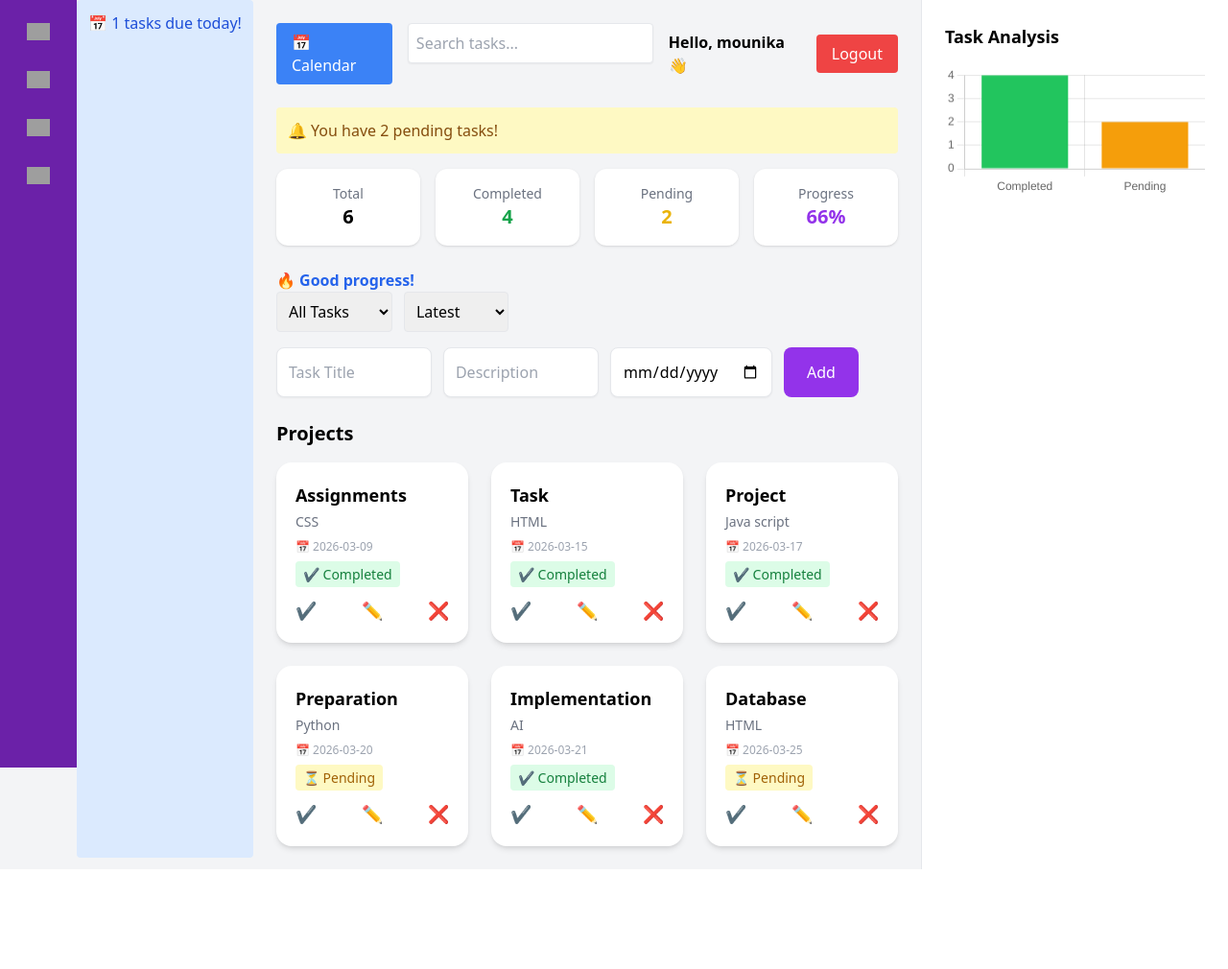
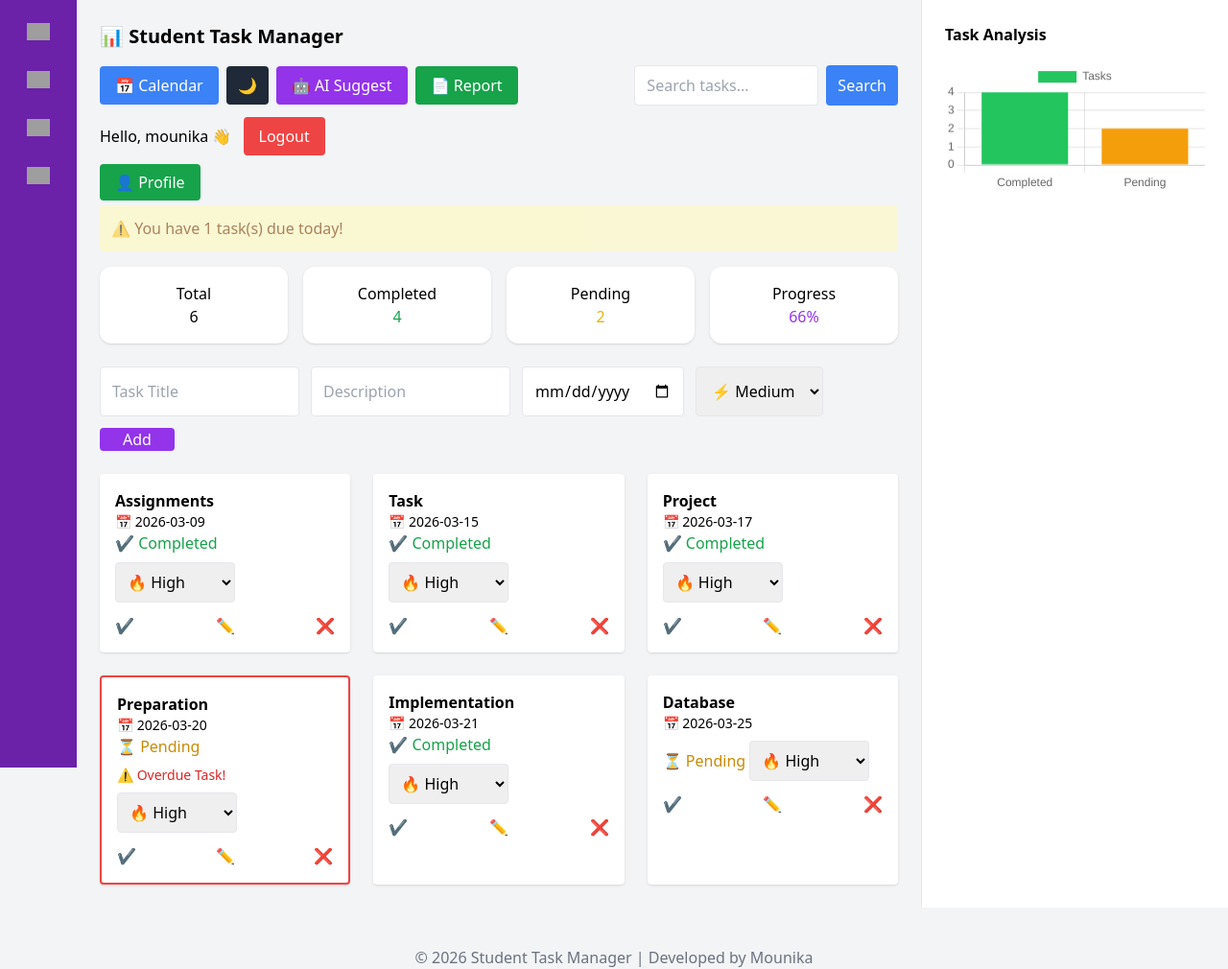
Before and after one commit to kategarmounika/student_task_manager, a Flask app: page /dashboard in a window 1280 px wide. Shown: the whole page at 96% size. Before the commit the page ends 906 px from the top, so only its background shows below. Run offline with Flask 3, Linux system fonts and the light colour scheme; a user stored in the database is signed in; data comes from the database, SQL or seed files in the repository; both versions use the stored data as it was after the commit; some libraries are stand-ins or nearby versions; grey boxes are pictures that could not be loaded.

Commit message:
final update

```diff
--- a/api/app.py
+++ b/api/app.py
@@ -3,8 +3,12 @@ from werkzeug.security import generate_password_hash, check_password_hash
 import sqlite3
 from datetime import date
 import os
+from reportlab.platypus import SimpleDocTemplate, Paragraph, Spacer
+from reportlab.lib.styles import getSampleStyleSheet
+import io
+from flask import send_file
+from flask import jsonify
 
-# ✅ Correct Flask app initialization (for api folder)
 app = Flask(
     __name__,
     template_folder=os.path.join(os.path.dirname(__file__), '../templates'),
@@ -57,26 +61,33 @@ def home():
 @app.route('/register', methods=['GET', 'POST'])
 def register():
     if request.method == 'POST':
+        name = request.form.get('name')
+        email = request.form.get('email')
+        password = request.form.get('password')
+
         conn = get_db()
 
-        try:
-            conn.execute(
-                "INSERT INTO users (name, email, password) VALUES (?, ?, ?)",
-                (
-                    request.form['name'],
-                    request.form['email'],
-                    generate_password_hash(request.form['password'])
-                )
-            )
-            conn.commit()
-            flash("Registered successfully!")
-            return redirect('/login')
+        # 🔍 Check if email exists
+        existing_user = conn.execute(
+            "SELECT * FROM users WHERE email=?",
+            (email,)
+        ).fetchone()
 
-        except sqlite3.IntegrityError:
-            flash("Email already exists!")
+        if existing_user:
+            flash("⚠️ Email already registered!")
+            conn.close()
+            return redirect('/register')
 
-        finally:
-            conn.close()
+        # ✅ Insert new user
+        conn.execute(
+            "INSERT INTO users (name, email, password) VALUES (?, ?, ?)",
+            (name, email, generate_password_hash(password))
+        )
+        conn.commit()
+        conn.close()
+
+        flash("✅ Registered successfully!")
+        return redirect('/login')
 
     return render_template('register.html')
 
@@ -112,30 +123,11 @@ def dashboard():
     conn = get_db()
     user_id = session['user_id']
 
-    search = request.args.get("search")
-    filter_status = request.args.get("filter")
-    sort = request.args.get("sort")
+    tasks = conn.execute(
+        "SELECT * FROM tasks WHERE user_id=?",
+        (user_id,)
+    ).fetchall()
 
-    query = "SELECT * FROM tasks WHERE user_id=?"
-    params = [user_id]
-
-    if search:
-        query += " AND title LIKE ?"
-        params.append(f"%{search}%")
-
-    if filter_status == "completed":
-        query += " AND status='Completed'"
-    elif filter_status == "pending":
-        query += " AND status='Pending'"
-
-    if sort == "latest":
-        query += " ORDER BY id DESC"
-    elif sort == "oldest":
-        query += " ORDER BY id ASC"
-    elif sort == "due":
-        query += " ORDER BY due_date ASC"
-
-    tasks = conn.execute(query, tuple(params)).fetchall()
     conn.close()
 
     total = len(tasks)
@@ -144,11 +136,16 @@ def dashboard():
 
     percent = int((completed / total) * 100) if total > 0 else 0
 
-    # Notifications
     today = str(date.today())
+
     due_today = [
         t for t in tasks
         if t['due_date'] == today and t['status'] == "Pending"
+    ]
+
+    overdue_tasks = [
+        t for t in tasks
+        if t['due_date'] < today and t['status'] == "Pending"
     ]
 
     return render_template(
@@ -159,8 +156,119 @@ def dashboard():
         pending=pending,
         percent=percent,
         due_today=due_today,
-        user_name=session.get('user_name')
+        overdue_tasks=overdue_tasks,
+        user_name=session.get('user_name'),
+        today=today
     )
+
+@app.route('/suggest', methods=['GET', 'POST'])
+def suggest():
+    suggestions = []
+
+    if request.method == 'POST':
+        topic = request.form['topic']
+
+        # Simple AI-like logic
+        if "exam" in topic.lower():
+            suggestions = [
+                "📘 Revise important concepts",
+                "📝 Practice previous question papers",
+                "⏰ Create a study schedule",
+                "📊 Analyze weak topics"
+            ]
+        elif "project" in topic.lower():
+            suggestions = [
+                "💻 Complete coding module",
+                "📄 Prepare documentation",
+                "🎯 Test all features",
+                "📊 Create presentation slides"
+            ]
+        else:
+            suggestions = [
+                "📚 Study consistently",
+                "🧠 Practice coding",
+                "🎯 Set daily goals",
+                "📝 Track your progress"
+            ]
+
+    return render_template('suggest.html', suggestions=suggestions)
+
+@app.route('/profile')
+def profile():
+    if 'user_id' not in session:
+        return redirect('/login')
+
+    conn = get_db()
+
+    user = conn.execute(
+        "SELECT name, email FROM users WHERE id=?",
+        (session['user_id'],)
+    ).fetchone()
+
+    tasks = conn.execute(
+        "SELECT * FROM tasks WHERE user_id=?",
+        (session['user_id'],)
+    ).fetchall()
+
+    conn.close()
+
+    total = len(tasks)
+    completed = len([t for t in tasks if t['status'] == 'Completed'])
+    pending = len([t for t in tasks if t['status'] == 'Pending'])
+
+    return render_template(
+        'profile.html',
+        user=user,
+        total=total,
+        completed=completed,
+        pending=pending
+    )
+
+@app.route('/update-priority/<int:id>', methods=['POST'])
+def update_priority(id):
+    data = request.get_json()
+    priority = data.get('priority')
+
+    conn = get_db()
+
+    conn.execute(
+        "UPDATE tasks SET priority=? WHERE id=?",
+        (priority, id)
+    )
+
+    conn.commit()
+    conn.close()
+
+    return jsonify({"status": "success"})
+
+@app.route('/forgot', methods=['GET', 'POST'])
+def forgot():
+    if request.method == 'POST':
+        email = request.form['email']
+        new_password = request.form['password']
+
+        conn = get_db()
+
+        user = conn.execute(
+            "SELECT * FROM users WHERE email=?",
+            (email,)
+        ).fetchone()
+
+        if user:
+            conn.execute(
+                "UPDATE users SET password=? WHERE email=?",
+                (generate_password_hash(new_password), email)
+            )
+            conn.commit()
+            conn.close()
+
+            flash("Password updated successfully!")
+            return redirect('/login')
+        else:
+            flash("Email not found!")
+
+    return render_template('forgot.html')
+
 
 # ---------------- TOGGLE STATUS ----------------
 @app.route('/toggle/<int:id>')
@@ -263,11 +371,65 @@ def calendar():
 
     return render_template('calendar.html', tasks=tasks)
 
+
+@app.route('/download-report')
+def download_report():
+    if 'user_id' not in session:
+        return redirect('/login')
+
+    conn = get_db()
+
+    tasks = conn.execute(
+        "SELECT * FROM tasks WHERE user_id=?",
+        (session['user_id'],)
+    ).fetchall()
+
+    conn.close()
+
+    buffer = io.BytesIO()
+
+    doc = SimpleDocTemplate(buffer)
+    styles = getSampleStyleSheet()
+
+    elements = []
+
+    # Title
+    elements.append(Paragraph("Student Task Report", styles['Title']))
+    elements.append(Spacer(1, 10))
+
+    # User
+    elements.append(Paragraph(f"User: {session.get('user_name')}", styles['Normal']))
+    elements.append(Spacer(1, 10))
+
+    # Summary
+    total = len(tasks)
+    completed = len([t for t in tasks if t['status'] == 'Completed'])
+    pending = len([t for t in tasks if t['status'] == 'Pending'])
+
+    elements.append(Paragraph(f"Total Tasks: {total}", styles['Normal']))
+    elements.append(Paragraph(f"Completed: {completed}", styles['Normal']))
+    elements.append(Paragraph(f"Pending: {pending}", styles['Normal']))
+    elements.append(Spacer(1, 20))
+
+    # Task list
+    for t in tasks:
+        elements.append(Paragraph(
+            f"{t['title']} - {t['status']} (Due: {t['due_date']})",
+            styles['Normal']
+        ))
+        elements.append(Spacer(1, 5))
+
+    doc.build(elements)
+
+    buffer.seek(0)
+
+    return send_file(buffer, as_attachment=True, download_name="report.pdf", mimetype='application/pdf')
+
+
 # ---------------- LOGOUT ----------------
 @app.route('/logout')
 def logout():
     session.clear()
-    flash("Logged out!")
     return redirect('/login')
 
 # ---------------- RUN ----------------
--- a/create_db.py
+++ b/create_db.py
@@ -10,6 +10,7 @@ CREATE TABLE tasks (
     status TEXT
 )
 """)
+ALTER TABLE tasks ADD COLUMN priority TEXT DEFAULT 'Medium';
 
 conn.commit()
 conn.close()
--- a/templates/dashboard.html
+++ b/templates/dashboard.html
@@ -1,5 +1,6 @@
 <!DOCTYPE html>
 <html>
+
 <head>
   <title>Dashboard</title>
   <script src="https://cdn.tailwindcss.com"></script>
@@ -8,208 +9,161 @@
 
 <body class="bg-gray-100">
 
-<div class="flex flex-col md:flex-row">
+<div class="flex">
 
   <!-- Sidebar -->
   <div class="hidden md:flex w-20 bg-purple-800 h-screen flex-col items-center py-6 space-y-8 text-white">
-  <img src="https://img.icons8.com/ios-filled/50/ffffff/home.png" class="w-6 hover:scale-110 transition"/>
-  <img src="https://img.icons8.com/ios-filled/50/ffffff/task.png" class="w-6 hover:scale-110 transition"/>
-  <img src="https://img.icons8.com/ios-filled/50/ffffff/combo-chart.png" class="w-6 hover:scale-110 transition"/>
-  <img src="https://img.icons8.com/ios-filled/50/ffffff/settings.png" class="w-6 hover:scale-110 transition"/>
+    <img src="https://img.icons8.com/ios-filled/50/ffffff/home.png" class="w-6"/>
+    <img src="https://img.icons8.com/ios-filled/50/ffffff/task.png" class="w-6"/>
+    <img src="https://img.icons8.com/ios-filled/50/ffffff/combo-chart.png" class="w-6"/>
+    <img src="https://img.icons8.com/ios-filled/50/ffffff/settings.png" class="w-6"/>
   </div>
 
-{% if due_today %}
-<div class="bg-blue-100 text-blue-700 p-3 rounded mb-3">
-  📅 {{ due_today|length }} tasks due today!
+  <!-- MAIN CONTENT -->
+  <div class="flex-1 p-6">
+
+    <h2 class="text-xl font-bold mb-4">📊 Student Task Manager</h2>
+
+    <!-- TOP BAR -->
+    <div class="flex items-center justify-between flex-wrap gap-3 mb-4">
+
+      <div class="flex gap-2">
+        <a href="/calendar" class="bg-blue-500 text-white px-4 py-2 rounded">📅 Calendar</a>
+        <button onclick="toggleDark()" class="bg-gray-800 text-white px-3 py-2 rounded">🌙</button>
+        <a href="/suggest" class="bg-purple-600 text-white px-4 py-2 rounded">🤖 AI Suggest</a>
+        <a href="/download-report" class="bg-green-600 text-white px-4 py-2 rounded">📄 Report</a>
       </div>
-{% endif %}
 
-{% if overdue %}
-<div class="bg-red-100 text-red-700 p-3 rounded mb-3">
-  ⚠️ {{ overdue|length }} overdue tasks!
-</div>
-{% endif %}
-<!-- Main -->
-<div class="flex-1 p-4 md:p-6 max-w-6xl mx-auto">
-
-<!-- 🔔 Flash Messages -->
-{% with messages = get_flashed_messages() %}
-  {% if messages %}
-    <div class="mb-4 space-y-2">
-      {% for msg in messages[-2:] %}
-        <div class="bg-green-100 text-green-700 p-2 rounded">
-          {{ msg }}
-        </div>
-      {% endfor %}
-    </div>
-  {% endif %}
-{% endwith %}
-
-<!-- Top bar -->
-<div class="flex flex-col md:flex-row justify-between gap-4 mb-6">
-
-  <a href="/calendar"
-    class="bg-blue-500 text-white px-4 py-2 rounded">
-    📅 Calendar
-  </a>
-
-  <!-- Search -->
-  <form method="GET" action="/dashboard">
-    <input type="text" name="search" placeholder="Search tasks..."
-      class="p-2 border rounded w-full md:w-64 shadow-sm">
+      <form method="GET" action="/dashboard" class="flex gap-2">
+        <input type="text" name="search" value="{{ request.args.get('search', '') }}"
+          placeholder="Search tasks..." class="border px-3 py-2 rounded w-48">
+        <button class="bg-blue-500 text-white px-3 py-2 rounded">Search</button>
       </form>
 
-  <div class="flex items-center justify-between md:justify-end gap-4">
-    <p class="font-semibold">Hello, {{ user_name }} 👋</p>
-
-    <a href="/logout"
-       class="bg-red-500 text-white px-4 py-2 rounded hover:bg-red-600">
-      Logout
-    </a>
+      <div class="flex items-center gap-3">
+        <span>Hello, {{ user_name }} 👋</span>
+        <a href="/logout" class="bg-red-500 text-white px-4 py-2 rounded">Logout</a>
       </div>
 
     </div>
 
-<!-- ⚠️ Overdue Alert -->
-{% if overdue %}
-<div class="bg-red-100 text-red-700 p-3 rounded mb-4">
-  ⚠️ {{ overdue|length }} overdue tasks!
+    <!-- Profile -->
+    <a href="/profile" class="bg-green-600 text-white px-4 py-2 rounded">👤 Profile</a>
+
+    <!-- ALERT -->
+    {% if due_today|length > 0 %}
+    <div class="bg-yellow-100 text-yellow-800 p-3 rounded mb-4 mt-3 animate-pulse">
+      ⚠️ You have {{ due_today|length }} task(s) due today!
     </div>
     {% endif %}
 
-<!-- 🔔 Pending Alert -->
-{% if pending > 0 %}
-<div class="bg-yellow-100 text-yellow-800 p-3 rounded mb-4">
-  🔔 You have {{ pending }} pending tasks!
-</div>
-{% endif %}
-
-<!-- Stats -->
+    <!-- STATS -->
     <div class="grid grid-cols-2 md:grid-cols-4 gap-4 mb-6">
 
       <div class="bg-white p-4 rounded-xl shadow text-center">
-    <p class="text-gray-500 text-sm">Total</p>
-    <h2 class="text-xl font-bold">{{ total }}</h2>
+        <p>Total</p>
+        <h2>{{ total }}</h2>
       </div>
 
       <div class="bg-white p-4 rounded-xl shadow text-center">
-    <p class="text-gray-500 text-sm">Completed</p>
-    <h2 class="text-green-600 text-xl font-bold">{{ completed }}</h2>
+        <p>Completed</p>
+        <h2 class="text-green-600">{{ completed }}</h2>
       </div>
 
       <div class="bg-white p-4 rounded-xl shadow text-center">
-    <p class="text-gray-500 text-sm">Pending</p>
-    <h2 class="text-yellow-500 text-xl font-bold">{{ pending }}</h2>
+        <p>Pending</p>
+        <h2 class="text-yellow-500">{{ pending }}</h2>
       </div>
 
       <div class="bg-white p-4 rounded-xl shadow text-center">
-    <p class="text-gray-500 text-sm">Progress</p>
-    <h2 class="text-purple-600 text-xl font-bold">{{ percent }}%</h2>
+        <p>Progress</p>
+        <h2 class="text-purple-600">{{ percent }}%</h2>
       </div>
 
     </div>
 
-{% if percent == 100 %}
-<p class="text-green-600 font-semibold">🎉 All tasks completed!</p>
-{% elif percent > 50 %}
-<p class="text-blue-600 font-semibold">🔥 Good progress!</p>
-{% else %}
-<p class="text-gray-600">Keep going 💪</p>
-{% endif %}
+    <!-- ADD TASK -->
+    <form method="POST" action="/add" class="mb-6 flex gap-3 flex-wrap">
 
-<!-- Filter + Sort -->
-<div class="flex flex-col md:flex-row gap-3 mb-4">
+      <input name="title" placeholder="Task Title" required class="p-3 border rounded w-1/4">
+      <input name="desc" placeholder="Description" required class="p-3 border rounded w-1/4">
+      <input type="date" name="due_date" class="p-3 border rounded">
 
-  <select onchange="location = this.value" class="p-2 border rounded">
-    <option value="/dashboard">All Tasks</option>
-    <option value="/dashboard?filter=completed">Completed</option>
-    <option value="/dashboard?filter=pending">Pending</option>
+      <!-- PRIORITY -->
+      <select name="priority" class="p-3 border rounded">
+        <option value="High">🔥 High</option>
+        <option value="Medium" selected>⚡ Medium</option>
+        <option value="Low">🌿 Low</option>
       </select>
 
-  <select onchange="location = this.value" class="p-2 border rounded">
-    <option value="/dashboard?sort=latest">Latest</option>
-    <option value="/dashboard?sort=oldest">Oldest</option>
-    <option value="/dashboard?sort=due">Due Date</option>
-  </select>
-
-</div>
-
-<!-- Add Task -->
-<form method="POST" action="/add" class="mb-6 flex flex-col md:flex-row gap-3">
-
-  <input name="title" placeholder="Task Title" required
-    class="p-3 border rounded-lg shadow-sm w-full md:w-1/4">
-
-  <input name="desc" placeholder="Description" required
-    class="p-3 border rounded-lg shadow-sm w-full md:w-1/4">
-
-  <input type="date" name="due_date"
-    class="p-3 border rounded-lg shadow-sm">
-
-  <button class="bg-purple-600 text-white px-6 rounded-lg hover:bg-purple-700">
-    Add
-  </button>
+      <button class="bg-purple-600 text-white px-6 rounded">Add</button>
 
     </form>
 
-<!-- Tasks -->
-<h2 class="text-xl font-bold mb-4">Projects</h2>
-
+    <!-- EMPTY -->
     {% if tasks|length == 0 %}
-<div class="text-center mt-10">
-  <img src="https://cdn-icons-png.flaticon.com/512/4076/4076478.png"
-       class="w-32 mx-auto mb-4">
       <p class="text-gray-500">No tasks yet. Add your first task 🚀</p>
-</div>
     {% endif %}
 
-<!-- Grid -->
-<div class="grid grid-cols-1 sm:grid-cols-2 lg:grid-cols-3 gap-6">
+    <!-- TASKS -->
+    <div class="grid grid-cols-1 md:grid-cols-3 gap-6">
 
     {% for task in tasks %}
-<div class="bg-white p-5 rounded-2xl shadow-md hover:shadow-xl hover:scale-105 transition">
+    <div class="
+      {% if task.due_date < today and task.status == 'Pending' %}
+      border-2 border-red-500 bg-red-50
+      {% endif %}
+      p-4 rounded shadow bg-white">
 
-  <h3 class="font-bold text-lg mb-1">{{ task.title }}</h3>
+      <h3 class="font-bold">{{ task.title }}</h3>
+      <p class="text-sm">📅 {{ task.due_date }}</p>
 
-  <p class="text-gray-500 text-sm mb-2">{{ task.description }}</p>
-
-  <p class="text-xs text-gray-400 mb-2">
-    📅 {{ task.due_date }}
-  </p>
-
-  <!-- Overdue -->
-  {% if task in overdue %}
-    <span class="text-red-500 text-xs">⚠ Overdue</span>
+      {% if task.status == 'Completed' %}
+      <span class="text-green-600">✔ Completed</span>
+      {% else %}
+      <span class="text-yellow-600">⏳ Pending</span>
       {% endif %}
 
-  <!-- Status -->
-  <div class="mt-2">
-    {% if task.status == 'Completed' %}
-      <span class="bg-green-100 text-green-700 px-2 py-1 rounded text-sm">
-        ✔ Completed
-      </span>
-    {% else %}
-      <span class="bg-yellow-100 text-yellow-700 px-2 py-1 rounded text-sm">
-        ⏳ Pending
-      </span>
+      <!-- OVERDUE -->
+      {% if task.due_date < today and task.status == 'Pending' %}
+      <p class="text-red-600 text-sm mt-2">⚠️ Overdue Task!</p>
       {% endif %}
+
+      <!-- PRIORITY BADGE -->
+      <select onchange="updatePriority({{ task.id }}, this.value)"
+      class="p-2 border rounded mt-2">
+
+         <option value="High" {% if task.priority == 'High' %}selected{% endif %}>🔥 High</option>
+         <option value="Medium" {% if task.priority == 'Medium' %}selected{% endif %}>⚡ Medium</option>
+         <option value="Low" {% if task.priority == 'Low' %}selected{% endif %}>🌿 Low</option>
+
+      </select>
+
+      <div class="flex justify-between mt-3">
+        <a href="/toggle/{{ task.id }}">✔</a>
+        <a href="/edit/{{ task.id }}">✏️</a>
+
+        <form action="/delete/{{ task.id }}" method="POST">
+          <button>❌</button>
+        </form>
       </div>
 
-  <!-- Actions -->
-  <div class="flex justify-between mt-3">
-
-    <!-- Toggle -->
-    <a href="/toggle/{{ task.id }}" class="text-green-600 text-lg">✔</a>
-
-    <!-- Edit -->
-    <a href="/edit/{{ task.id }}" class="text-blue-500 text-lg">✏️</a>
-
-    <!-- Delete -->
-    <form action="/delete/{{ task.id }}" method="POST">
-        <button class="text-red-500 text-lg">❌</button>
-    </form>
-
-  </div>
+      <script>
+      function updatePriority(taskId, priority) {
+        fetch(`/update-priority/${taskId}`, {
+          method: "POST",
+          headers: {
+            "Content-Type": "application/json"
+          },
+          body: JSON.stringify({ priority: priority })
+        })
+        .then(res => res.json())
+        .then(data => {
+          console.log("Updated:", data);
+        })
+        .catch(err => console.error(err));
+      }
+      </script>
 
     </div>
     {% endfor %}
@@ -218,15 +172,16 @@
 
   </div>
 
-<!-- Right Panel -->
-<div class="w-full md:w-80 bg-white p-6 border-l">
+  <!-- RIGHT PANEL -->
+  <div class="w-80 bg-white p-6 border-l">
+    <h3 class="font-bold mb-4">Task Analysis</h3>
+    <canvas id="myChart"></canvas>
+  </div>
 
-  <h3 class="font-bold mb-4 text-lg">Task Analysis</h3>
+</div>
 
-  <canvas id="myChart"></canvas>
-
+<!-- CHART -->
 <script>
-
 const completed = {{ completed }};
 const pending = {{ pending }};
 
@@ -239,19 +194,25 @@
             data: [completed, pending],
             backgroundColor: ['#22c55e', '#f59e0b']
         }]
-     },
-      options: {
-          responsive: true,
-          plugins: {
-              legend: { display: false }
-          }
     }
 });
 </script>
 
-</div>
+<!-- DARK MODE -->
+<script>
+function toggleDark() {
+  document.body.classList.toggle("bg-gray-900");
+  document.body.classList.toggle("text-white");
 
-</div>
+  document.querySelectorAll('.bg-white').forEach(el => {
+    el.classList.toggle('bg-gray-800');
+  });
+}
+</script>
+
+<footer class="text-center text-gray-500 mt-10">
+  © 2026 Student Task Manager | Developed by Mounika
+</footer>
 
 </body>
 </html>
--- a/templates/login.html
+++ b/templates/login.html
@@ -57,9 +57,7 @@
 
     </form>
 
-    <p class="text-center mt-4 text-yellow-400 cursor-pointer">
-      Forgot Password?
-    </p>
+    <a href="/forgot">Forgot Password?</a>
 
     <p class="text-center mt-2">
       Don't have an account?
```
Also changed, not shown: templates/forgot.html (added, +35 -0 lines), templates/profile.html (added, +32 -0 lines), templates/suggest.html (added, +42 -0 lines), database.db, static/style.css (line endings or trailing spaces). Lines whose indentation alone changed are shown as unchanged.
